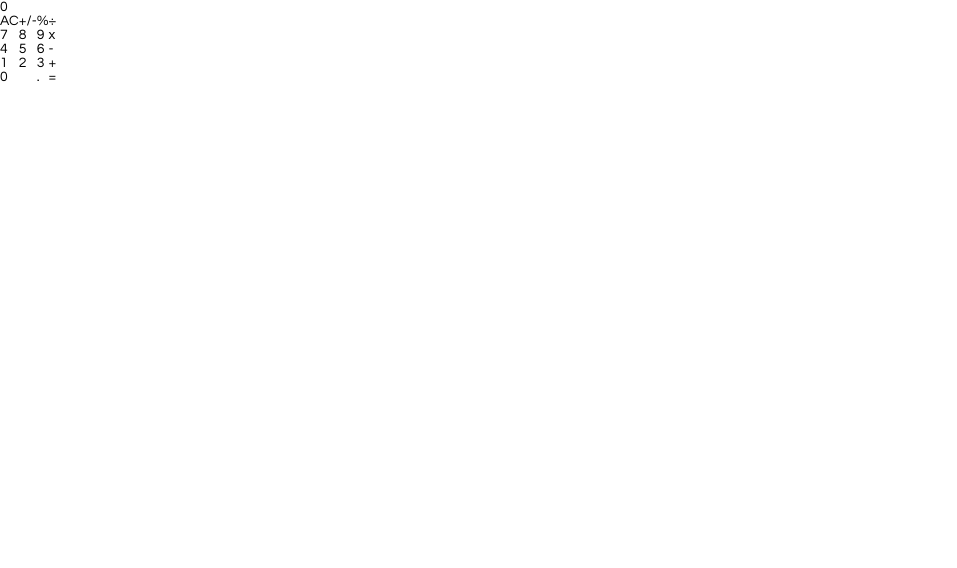
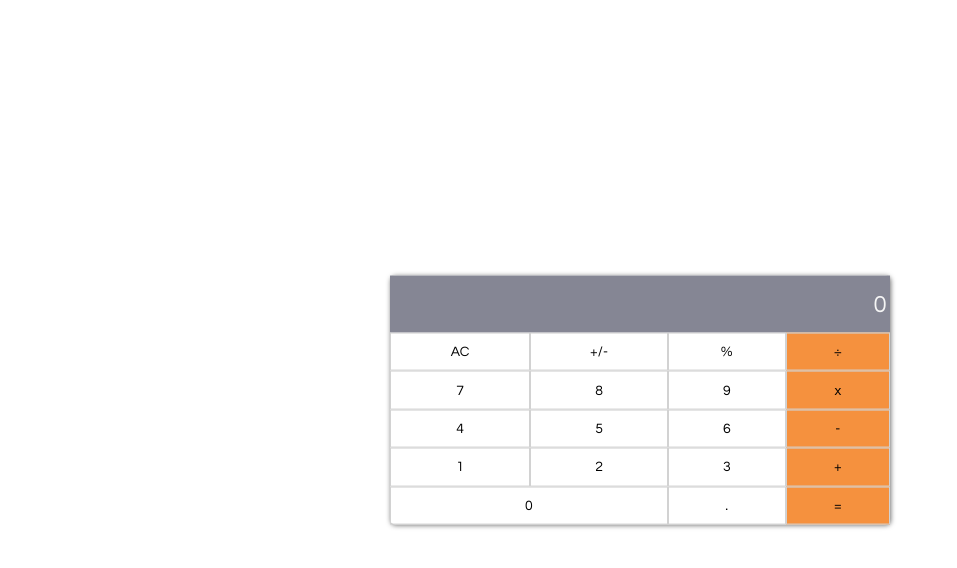
Before and after one commit to AdnanOlarmmi/Math-Magicians, a React app: page / in a window 1280 px wide. Shown: the whole page, without its empty margins (0-957 px from the left). Built offline with nearby package versions, Linux system fonts and the light colour scheme.

Commit message:
Include Styling

```diff
--- a/public/index.html
+++ b/public/index.html
@@ -9,8 +9,6 @@
 			name="description"
 			content="Web site created using create-react-app"
 		/>
-		<link rel="apple-touch-icon" href="%PUBLIC_URL%/logo192.png" />
-		<link rel="manifest" href="%PUBLIC_URL%/manifest.json" />
 		<title>Math Magicians</title>
 	</head>
 	<body>
--- a/src/index.css
+++ b/src/index.css
@@ -9,3 +9,45 @@
 body {
   font: 14px "Century Gothic", Futura, sans-serif;
 }
+
+.calculator {
+  width: 70vw;
+  max-width: 500px;
+  height: max-content;
+  max-height: 90vh;
+  position: fixed;
+  top: 50%;
+  left: 50%;
+  transform: translate(-50%, -50%);
+  box-shadow: 0.05rem 0.05rem 5px rgb(108, 108, 108);
+  border-radius: 5px;
+  font-weight: 550;
+}
+
+.output {
+  text-align: right;
+  padding: 1rem 0.2rem;
+  background-color: #858694;
+  color: whitesmoke;
+  font-size: 1.5rem;
+}
+
+table {
+  width: 100%;
+  text-align: center;
+}
+
+td {
+  border: 0.05rem solid #d2d2d2;
+  padding: 0.7rem;
+  cursor: pointer;
+  transition: all 0.1s ease-in-out;
+}
+
+td:active {
+  transform: scale(0.9);
+}
+
+td:last-child {
+  background-color: #f5913e;
+}
```
